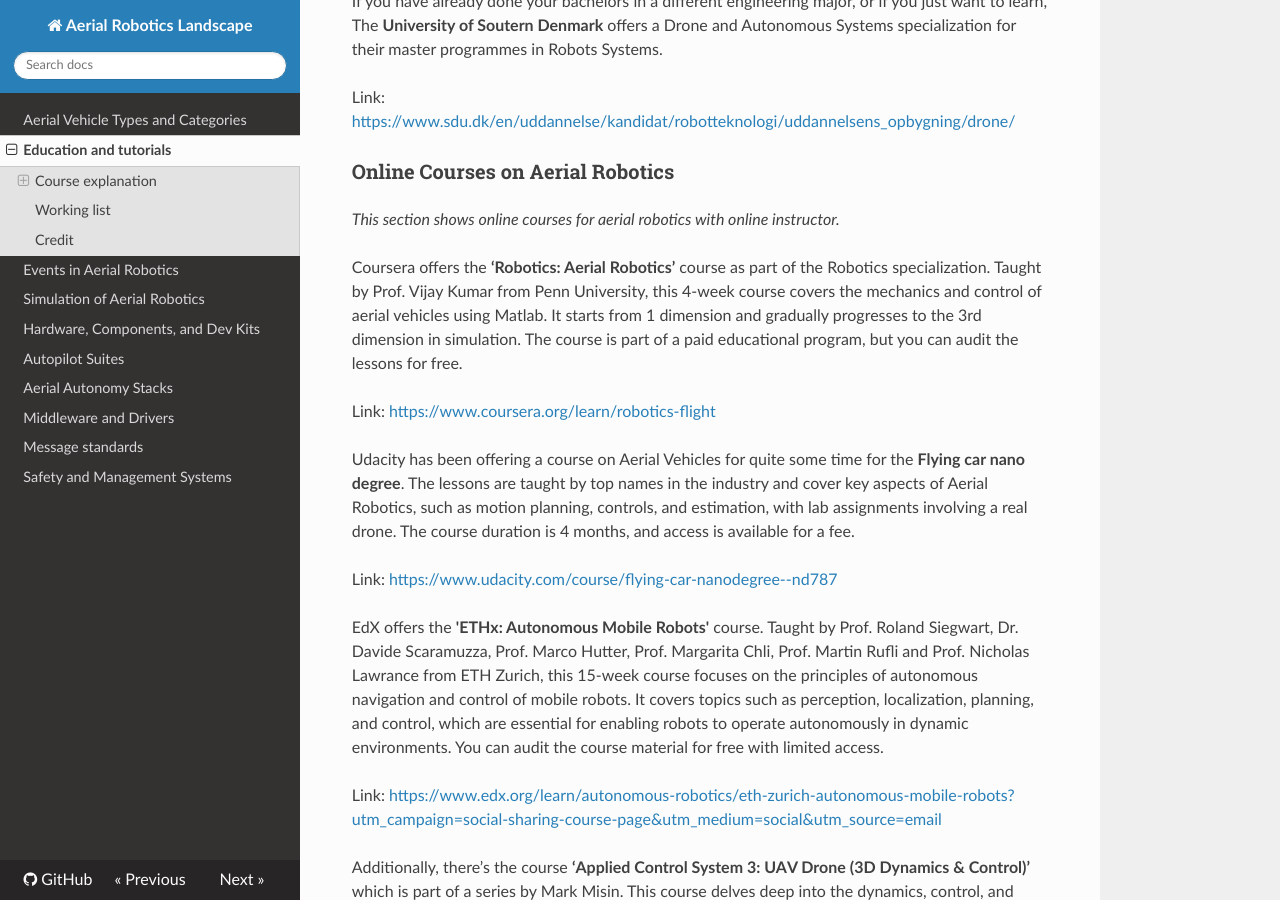
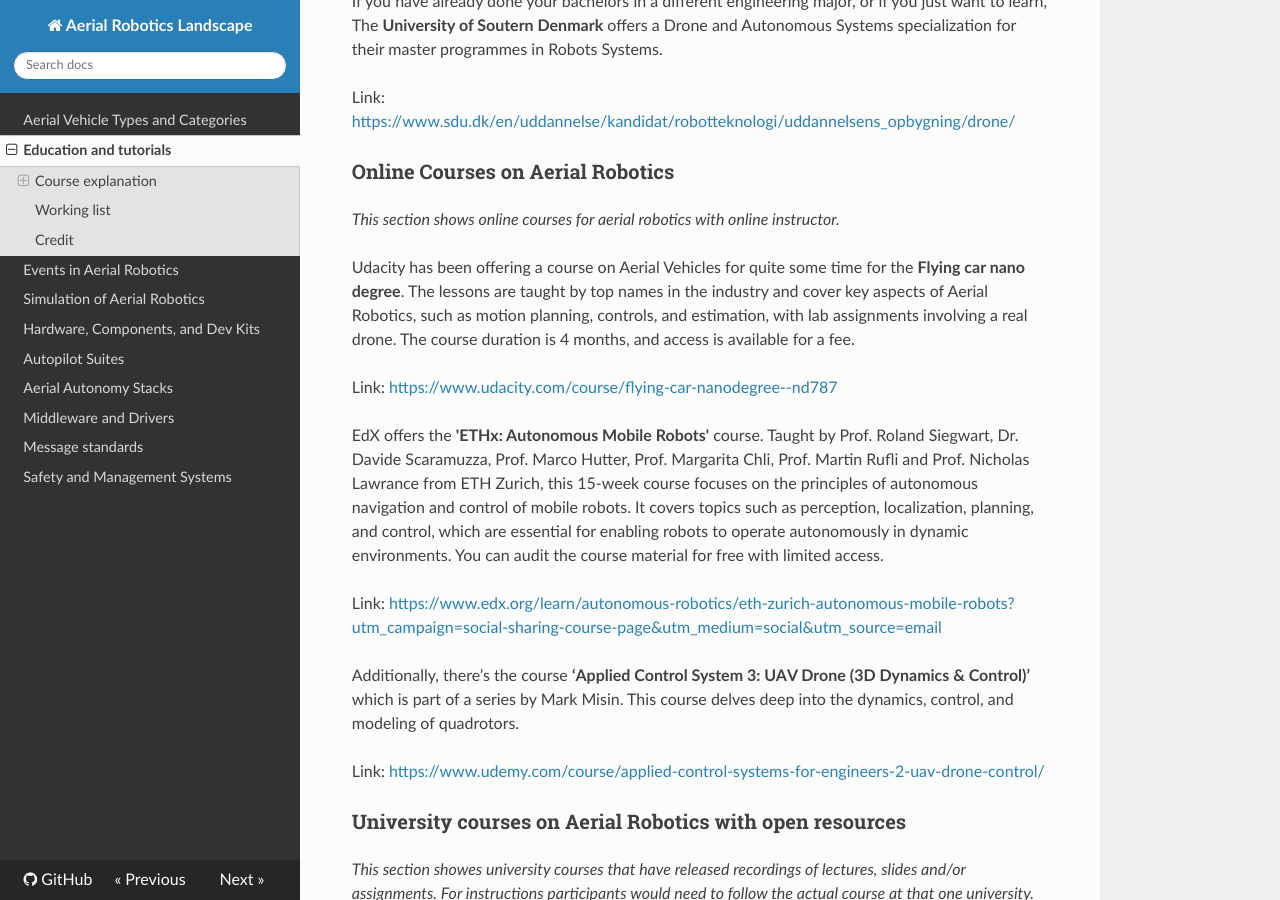
Before and after one commit to ROS-Aerial/aerial_robotic_landscape, an MkDocs documentation site: the page built from docs/education_and_tutorial.md, in a window 1280 px wide and 900 px high, scrolled down 1384 px. Built offline with MkDocs 1.6.1, drawn with Linux system fonts in a browser that asks for light colours; nearby versions of some CDN libraries.

Commit message:
remove coursera aerial robotics

```diff
--- a/docs/education_and_tutorial.md
+++ b/docs/education_and_tutorial.md
@@ -39,10 +39,6 @@
 ### Online Courses on Aerial Robotics
 
 _This section shows online courses for aerial robotics with online instructor._
-
-Coursera offers the **‘Robotics: Aerial Robotics’** course as part of the Robotics specialization. Taught by Prof. Vijay Kumar from Penn University, this 4-week course covers the mechanics and control of aerial vehicles using Matlab. It starts from 1 dimension and gradually progresses to the 3rd dimension in simulation. The course is part of a paid educational program, but you can audit the lessons for free.
-
-Link: <https://www.coursera.org/learn/robotics-flight>
 
 Udacity has been offering a course on Aerial Vehicles for quite some time for the **Flying car nano degree**. The lessons are taught by top names in the industry and cover key aspects of Aerial Robotics, such as motion planning, controls, and estimation, with lab assignments involving a real drone. The course duration is 4 months, and access is available for a fee.
 
```
